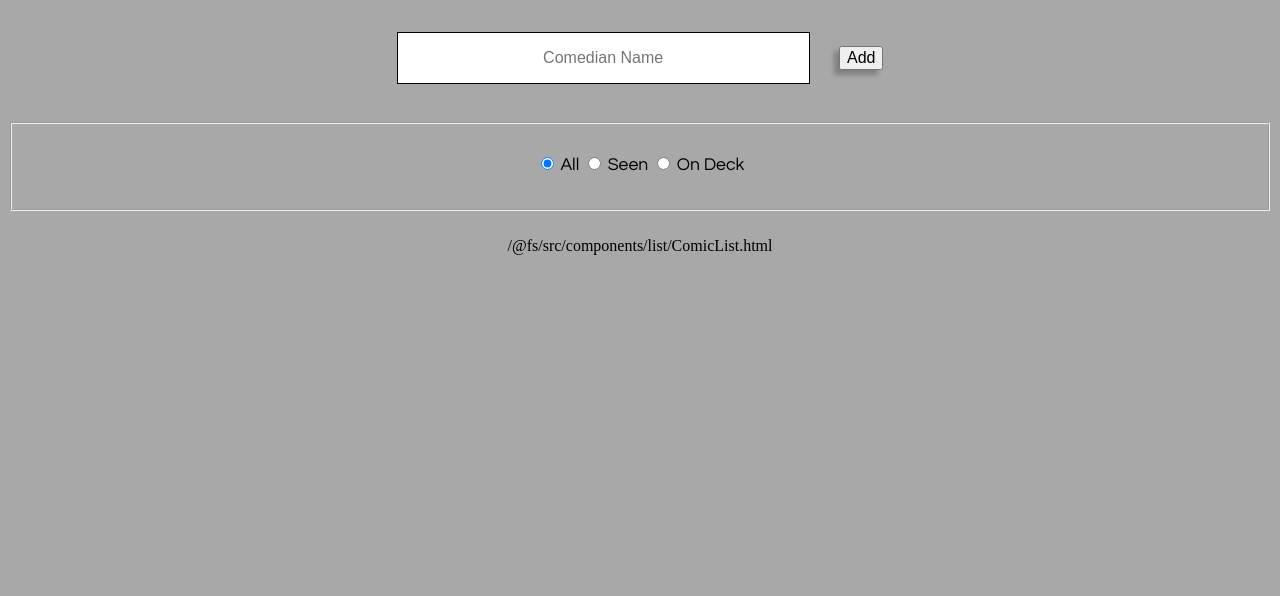
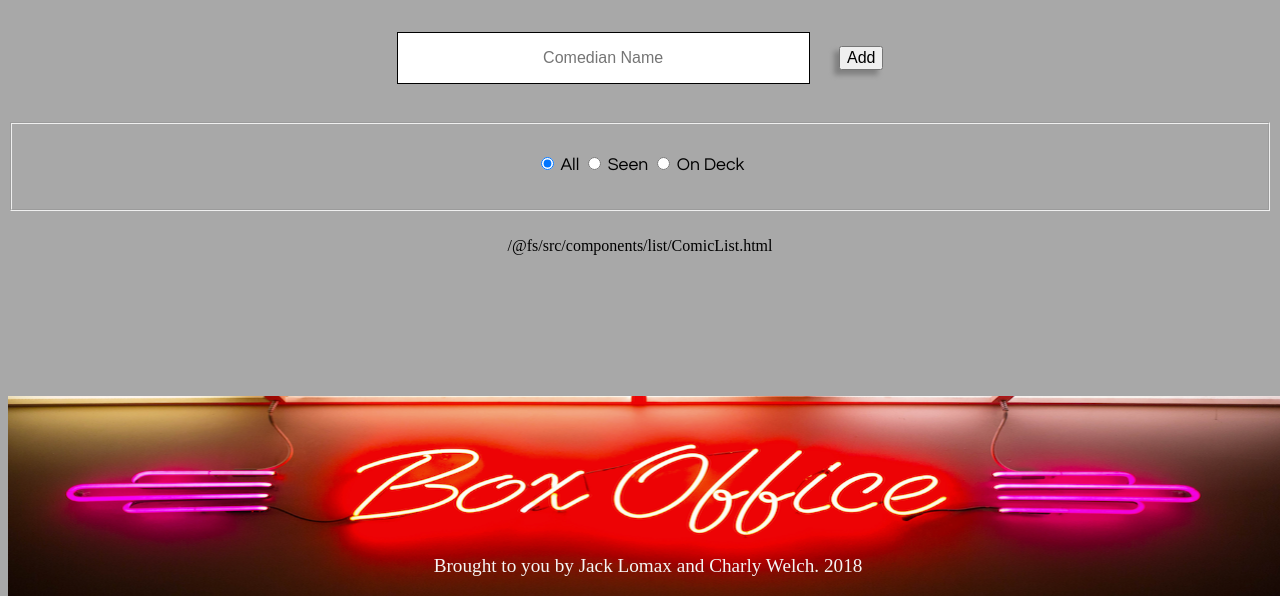
Before and after one commit to alchemy-advanced-js-winter-2018/vanillajs-app, a website built with webpack: page src/index.html in a window 1280 px wide. Shown: the part 204-800 px from the top of the page. Built offline with nearby package versions, Linux system fonts and the light colour scheme; some packages are replaced by stand-ins of ours; grey boxes are pictures that could not be loaded.

Commit message:
finish styling, add footer, app complete

```diff
--- a/src/components/app/app.css
+++ b/src/components/app/app.css
@@ -18,10 +18,19 @@ header {
 
 }
 
-h1 {
-
+#foot {
+  position: absolute;
+  bottom: 0;
+  background-image: url('../../assets/boxoffice.png');
+  background-size: 100% 100%;
+  width: 100%;
+  height: 25%;
 }
 
-footer {
-  background-image: url('../../assets/boxoffice.jpg');
+p {
+  color: whitesmoke;
+  position: absolute;
+  bottom: 0;
+  font-size: 1.2em;
+  width: 100%;
 }
--- a/src/components/app/app.html
+++ b/src/components/app/app.html
@@ -9,5 +9,7 @@
 </main>
 
 <footer>
-
+  <section id="foot">
+    <p>Brought to you by Jack Lomax and Charly Welch. 2018</p>
+  </section>
 </footer>
```
Also changed, not shown: src/index.html (+0 -1 lines), src/assets/boxoffice.png (added), 1 other file. Lines whose indentation alone changed are shown as unchanged.
